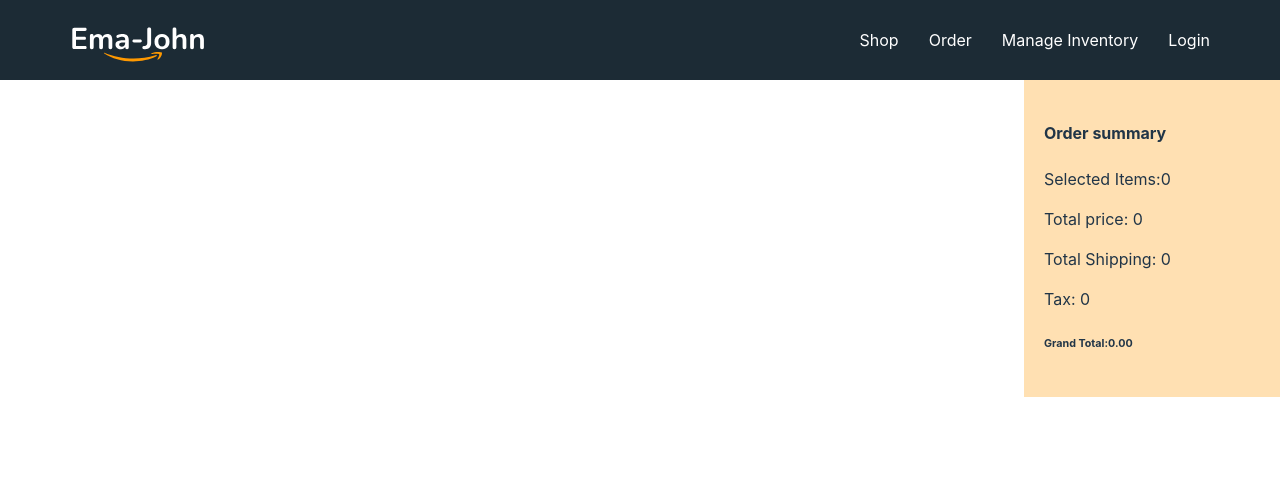
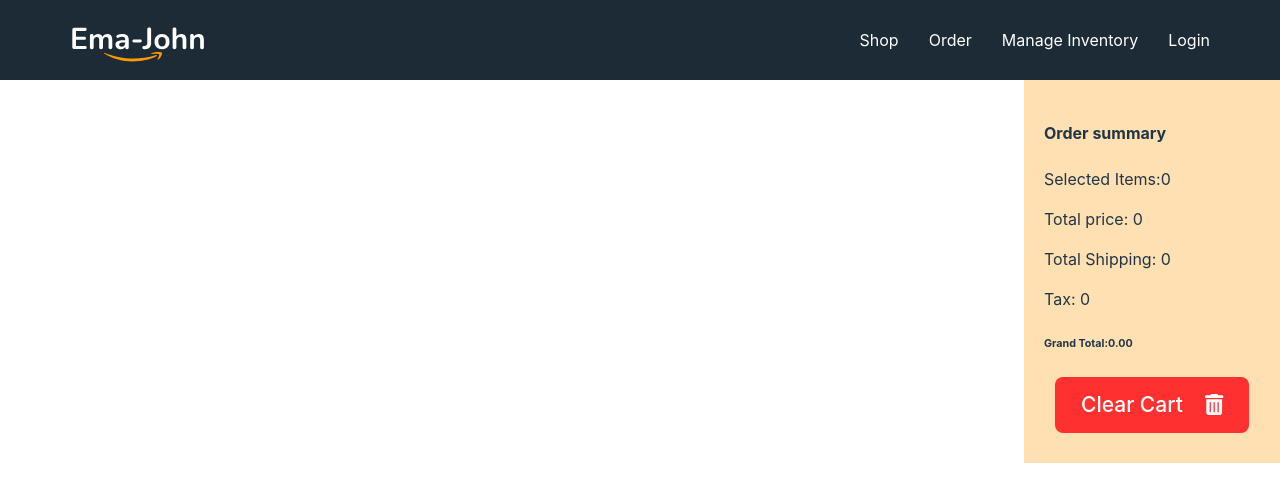
Before and after one commit to Rabbi4579/ema-john-simple, a React (Vite) app: page /orders in a window 1280 px wide. Shown: the top 502 px of the page. Built offline with nearby package versions, Linux system fonts and the light colour scheme.

Commit message:
added cart delte btn

```diff
--- a/src/components/Cart/Cart.css
+++ b/src/components/Cart/Cart.css
@@ -4,3 +4,15 @@
     position: sticky;
     top: 0;
 }
+
+.btn-clear-cart{
+    width: 90%;
+    margin: 10px auto;
+    background-color: #FF3030;
+    color: white;
+    display: flex;
+    justify-content: space-between;
+    align-items: center;
+    height: 56px;
+    font-size: 21px;
+}
--- a/src/components/Cart/Cart.jsx
+++ b/src/components/Cart/Cart.jsx
@@ -1,14 +1,16 @@
 import React from 'react';
 import './Cart.css'
+import { FontAwesomeIcon } from '@fortawesome/react-fontawesome';
+import { faTrashAlt } from '@fortawesome/free-solid-svg-icons';
 
-const Cart = ({ cart }) => {
-
+const Cart = ({ cart, handleClearCart }) => {
+console.log(handleClearCart)
     let totalPrice = 0;
     let totalShipping = 0;
     let quantity = 0;
     for (const product of cart) {
 
-       //srotcut solution
+        //srotcut solution
         // if(product.quantity === 0){
         //     product.quantity = 1;
         // }
@@ -30,6 +32,10 @@
             <p>Total Shipping: {totalShipping} </p>
             <p>Tax: {tax} </p>
             <h6>Grand Total:{grandTotal.toFixed(2)} </h6>
+            <button onClick={handleClearCart} className='btn-clear-cart'>
+                <span>Clear Cart</span>
+                <FontAwesomeIcon  icon={faTrashAlt}></FontAwesomeIcon>
+            </button>
         </div>
     );
 };
--- a/src/components/Orders/Orders.jsx
+++ b/src/components/Orders/Orders.jsx
@@ -3,7 +3,7 @@
 import { useLoaderData } from 'react-router-dom';
 import ReviewItem from '../ReviewItem/ReviewItem';
 import './Orders.css'
-import { removeFromDb } from '../../utilities/fakedb';
+import { deleteShoppingCart, removeFromDb } from '../../utilities/fakedb';
 const Orders = () => {
     const savedCart = useLoaderData()
     const [cart, setCart] = useState(savedCart)
@@ -13,6 +13,11 @@
         setCart(remain)
         removeFromDb(id)
 
+    }
+
+    const handleClearCart = () =>{
+        setCart([]);
+        deleteShoppingCart()
     }
     // console.log(savedCart)
     return (
@@ -27,7 +32,10 @@
                 }
             </div>
             <div className="cart-container">
-                <Cart cart={cart}></Cart>
+                <Cart
+                cart={cart}
+                handleClearCart={handleClearCart}
+                ></Cart>
             </div>
         </div>
     );
--- a/src/components/Product/Product.jsx
+++ b/src/components/Product/Product.jsx
@@ -5,7 +5,7 @@
 
 
 const Product = (props) => {
-    console.log(props)
+    // console.log(props)
     const { name, price, img, seller, ratings, id } = props.product;
     const handleAddToCart = props.handleAddToCart;
     return (
--- a/src/components/ReviewItem/ReviewItem.css
+++ b/src/components/ReviewItem/ReviewItem.css
@@ -41,3 +41,8 @@
     align-items: center;
     margin-right: 10px;
 }
+
+.delete-icon{
+    color: #EB5757;
+    font-size: 27px;
+}
--- a/src/components/ReviewItem/ReviewItem.jsx
+++ b/src/components/ReviewItem/ReviewItem.jsx
@@ -15,7 +15,7 @@
                 <p>Quantity: <span className='orange-text'>{quantity}</span></p>
             </div>
             <button className='btn-delete' onClick={() => handleRemoveFromCart(id)}>
-                <FontAwesomeIcon icon={faTrashAlt}></FontAwesomeIcon>
+                <FontAwesomeIcon className='delete-icon' icon={faTrashAlt}></FontAwesomeIcon>
             </button>
         </div>
     );
--- a/src/components/Shop/Shop.jsx
+++ b/src/components/Shop/Shop.jsx
@@ -2,7 +2,7 @@
 import './Shop.css';
 import Product from '../Product/Product';
 import Cart from '../Cart/Cart';
-import { addToDb, getShoppingCart } from '../../utilities/fakedb';
+import { addToDb, deleteShoppingCart, getShoppingCart } from '../../utilities/fakedb';
 
 const Shop = () => {
     const [products, setProducts] = useState([]);
@@ -32,6 +32,12 @@
         // step 5:
         setCart(savedCart)
     }, [products])
+
+    const handleClearCart = () =>{
+        setCart([]);
+        deleteShoppingCart()
+
+    }
 
     const handleAddToCart = product => {
 
@@ -70,7 +76,10 @@
             </div>
 
             <div className="cart-container">
-                <Cart cart={cart}></Cart>
+                <Cart
+                cart={cart}
+                handleClearCart={handleClearCart}
+                ></Cart>
             </div>
 
         </div>
```
